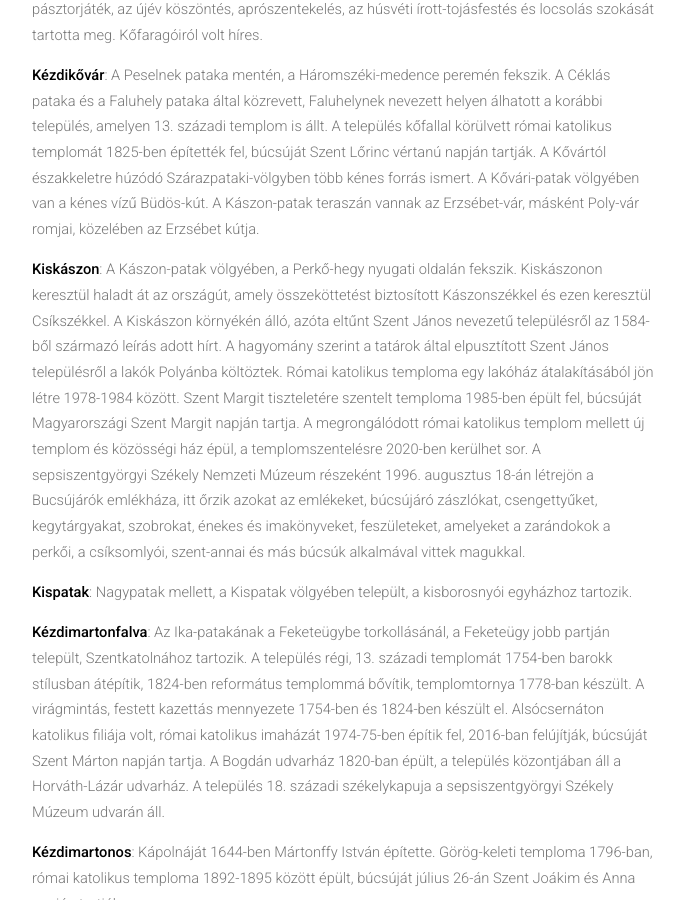
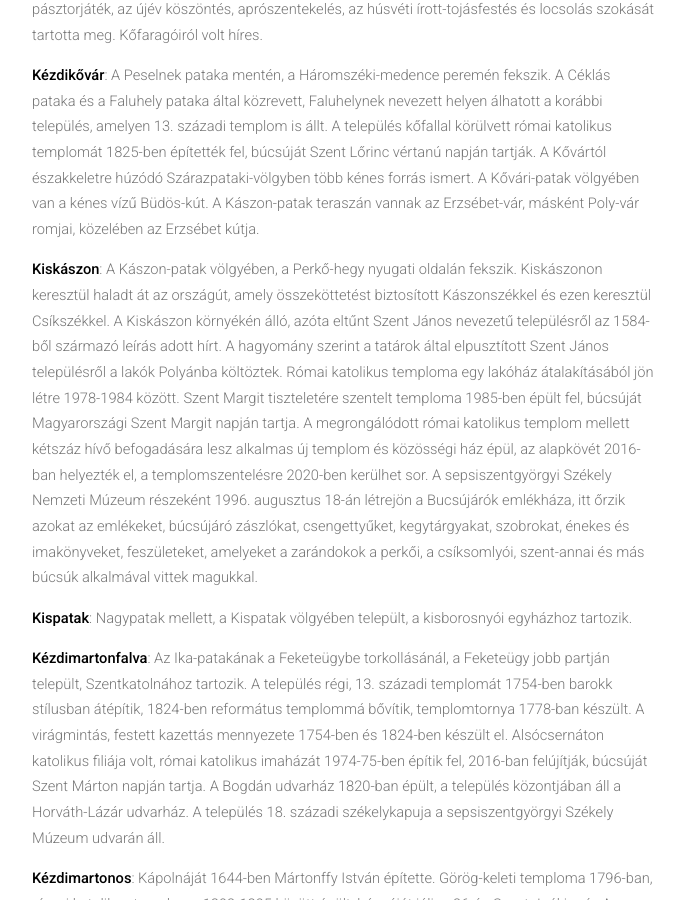
Before and after one commit to siculia/siculia.github.io, a Jekyll site: the page built from siculia-haromszek.html, in a window 1280 px wide and 900 px high, scrolled down 9844 px. Shown: the whole window, without its empty margins (128-813 px from the left). Built offline with Jekyll 4.4.1, drawn with Linux system fonts in a browser that asks for light colours; nearby versions of some CDN libraries; library files that are not in the unit come from our copies.

Commit message:
Kiskászon

```diff
--- a/siculia-haromszek.html
+++ b/siculia-haromszek.html
@@ -75,7 +75,7 @@ layout: default
 							<p style="text-align: left;"><b>Kézdiszentlélek</b>: A felső-háromszéki Kézdiszentlélek a Kászon-patak bal partján, a Perkő-hegy lábánál fekszik. Kézdiszentlélekhez tartozik Kiskászon, Kézdikővár (Peselnek) és Szárazpatak. A Kézdiszentlélek fölötti Perkő tetején épült a Perkő vára, amelynek végleges pusztulása 1581–1598-ban következett be. A Perkő tetején kápolna áll. Háromszék szent hegye, a Perő lábánál fekvő várteplomán az 1401-es évszám olvasható, először 1622-ben, majd 1773-ban újítják fel, templomtornyát 1713-ban építik át. A szentélyt az 1980-as években két oldaltérrel bővítik, megsemmisítve a középkori sekrestyét és a vakolat alatt megbúvó külső és belső falfestmények jó részét. A vártemplom 1996-ban történt szakszerűtlen felújításakor elpusztul a megmaradt, a hajó külső falát díszítő középkori falképes felület. A várteplom körüli fal kilencszögű, kerek sarokvédő tornyokkal ellátott, oldalfalba befalazott, 15. századi, homokkőből faragott késő gótikus szentségtartó fülkét helyeztek el. Búcsúját pünkösdhétfőn tartják. A Perkő lábánál áll a kézdiszentléleki Tarnóczi- avagy Mikes-kastély romja. A Könczey-ház 1608-ban a Tamás-ház 1812-ben épült. Borvízforrásai a Malomkert-forrás, a Kosolya-forrás, Tóth Csaba udvari kútja.</p>
 							<p style="text-align: left;"><b>Kézdiszentkereszt</b>: Kézdiszentkereszt, másként Polyán a háromszéki medence észali részén, a Szentföldön települt, Bélafalva, Kurtapatak, Esztelnek és Gyertyános, másként Csángótelep tartozik hozzá. Római katolikus templomát 1717-ben emelik, 1802-ben a földrengés megrongálja, lebontják, az újabb katolikus templomát 1882-ben építik fel. Görög-katolikus temploma 1762-ben épült, a román ortodoxok kezére jutott. A Zonda-hegy oldalából kalciumban gazdag borvízforrások törnek elő, amelyet 1895-ben Vénusz néven palackoztak, majd a Mariska, Nemere, Székely Kristály neveket viselte, 1950-ben állami tulajdonba kerül és Nemere néven palackozták. A borvízet kihasználva, 1930–1938 között két kádas meleg kádfürdő működött. A palackozás megszünt, a polyáni borvízet jelenleg csak a helyiek fogyasztják. A település a kántálás, pásztorjáték, az újév köszöntés, aprószentekelés, az húsvéti írott-tojásfestés és locsolás szokását tartotta meg. Kőfaragóiról volt híres.</p>
 							<p style="text-align: left;"><b>Kézdikővár</b>: A Peselnek pataka mentén, a Háromszéki-medence peremén fekszik. A Céklás pataka és a Faluhely pataka által közrevett, Faluhelynek nevezett helyen álhatott a korábbi település, amelyen 13. századi templom is állt. A település kőfallal körülvett római katolikus templomát 1825-ben építették fel, búcsúját Szent Lőrinc vértanú napján tartják. A Kővártól északkeletre húzódó Szárazpataki-völgyben több kénes forrás ismert. A Kővári-patak völgyében van a kénes vízű Büdös-kút. A Kászon-patak teraszán vannak az Erzsébet-vár, másként Poly-vár romjai, közelében az Erzsébet kútja.</p>
-							<p style="text-align: left;"><b>Kiskászon</b>: A Kászon-patak völgyében, a Perkő-hegy nyugati oldalán fekszik. Kiskászonon keresztül haladt át az országút, amely összeköttetést biztosított Kászonszékkel és ezen keresztül Csíkszékkel. A Kiskászon környékén álló, azóta eltűnt Szent János nevezetű településről az 1584-ből származó leírás adott hírt. A hagyomány szerint a tatárok által elpusztított Szent János településről a lakók Polyánba költöztek.  Római katolikus temploma egy lakóház átalakításából jön létre 1978-1984 között. Szent Margit tiszteletére szentelt temploma 1985-ben épült fel, búcsúját Magyarországi Szent Margit napján tartja. A megrongálódott római katolikus templom mellett új templom és közösségi ház épül, a templomszentelésre 2020-ben kerülhet sor. A sepsiszentgyörgyi Székely Nemzeti Múzeum részeként 1996. augusztus 18-án létrejön a Bucsújárók emlékháza, itt őrzik azokat az emlékeket, búcsújáró zászlókat, csengettyűket, kegytárgyakat, szobrokat, énekes és imakönyveket, feszületeket, amelyeket a zarándokok a perkői, a csíksomlyói, szent-annai és más búcsúk alkalmával vittek magukkal.</p>
+							<p style="text-align: left;"><b>Kiskászon</b>: A Kászon-patak völgyében, a Perkő-hegy nyugati oldalán fekszik. Kiskászonon keresztül haladt át az országút, amely összeköttetést biztosított Kászonszékkel és ezen keresztül Csíkszékkel. A Kiskászon környékén álló, azóta eltűnt Szent János nevezetű településről az 1584-ből származó leírás adott hírt. A hagyomány szerint a tatárok által elpusztított Szent János településről a lakók Polyánba költöztek. Római katolikus temploma egy lakóház átalakításából jön létre 1978-1984 között. Szent Margit tiszteletére szentelt temploma 1985-ben épült fel, búcsúját Magyarországi Szent Margit napján tartja. A megrongálódott római katolikus templom mellett kétszáz hívő befogadására lesz alkalmas új templom és közösségi ház épül, az alapkövét 2016-ban helyezték el, a templomszentelésre 2020-ben kerülhet sor. A sepsiszentgyörgyi Székely Nemzeti Múzeum részeként 1996. augusztus 18-án létrejön a Bucsújárók emlékháza, itt őrzik azokat az emlékeket, búcsújáró zászlókat, csengettyűket, kegytárgyakat, szobrokat, énekes és imakönyveket, feszületeket, amelyeket a zarándokok a perkői, a csíksomlyói, szent-annai és más búcsúk alkalmával vittek magukkal.</p>
 							<p style="text-align: left;"><b>Kispatak</b>: Nagypatak mellett, a Kispatak völgyében települt, a kisborosnyói egyházhoz tartozik.</p>
 							<p style="text-align: left;"><b>Kézdimartonfalva</b>: Az Ika-patakának a Feketeügybe torkollásánál, a Feketeügy jobb partján települt, Szentkatolnához tartozik. A település régi, 13. századi templomát 1754-ben barokk stílusban átépítik, 1824-ben református templommá bővítik, templomtornya 1778-ban készült. A virágmintás, festett kazettás mennyezete 1754-ben és 1824-ben készült el. Alsócsernáton katolikus filiája volt, római katolikus imaházát 1974-75-ben építik fel, 2016-ban felújítják, búcsúját Szent Márton napján tartja. A Bogdán udvarház 1820-ban épült, a település közontjában áll a Horváth-Lázár udvarház. A település 18. századi székelykapuja a sepsiszentgyörgyi Székely Múzeum udvarán áll.</p>
 							<p style="text-align: left;"><b>Kézdimartonos</b>: Kápolnáját 1644-ben Mártonffy István építette. Görög-keleti temploma 1796-ban, római katolikus temploma 1892-1895 között épült, búcsúját július 26-án Szent Joákim és Anna napján tartják.
```
